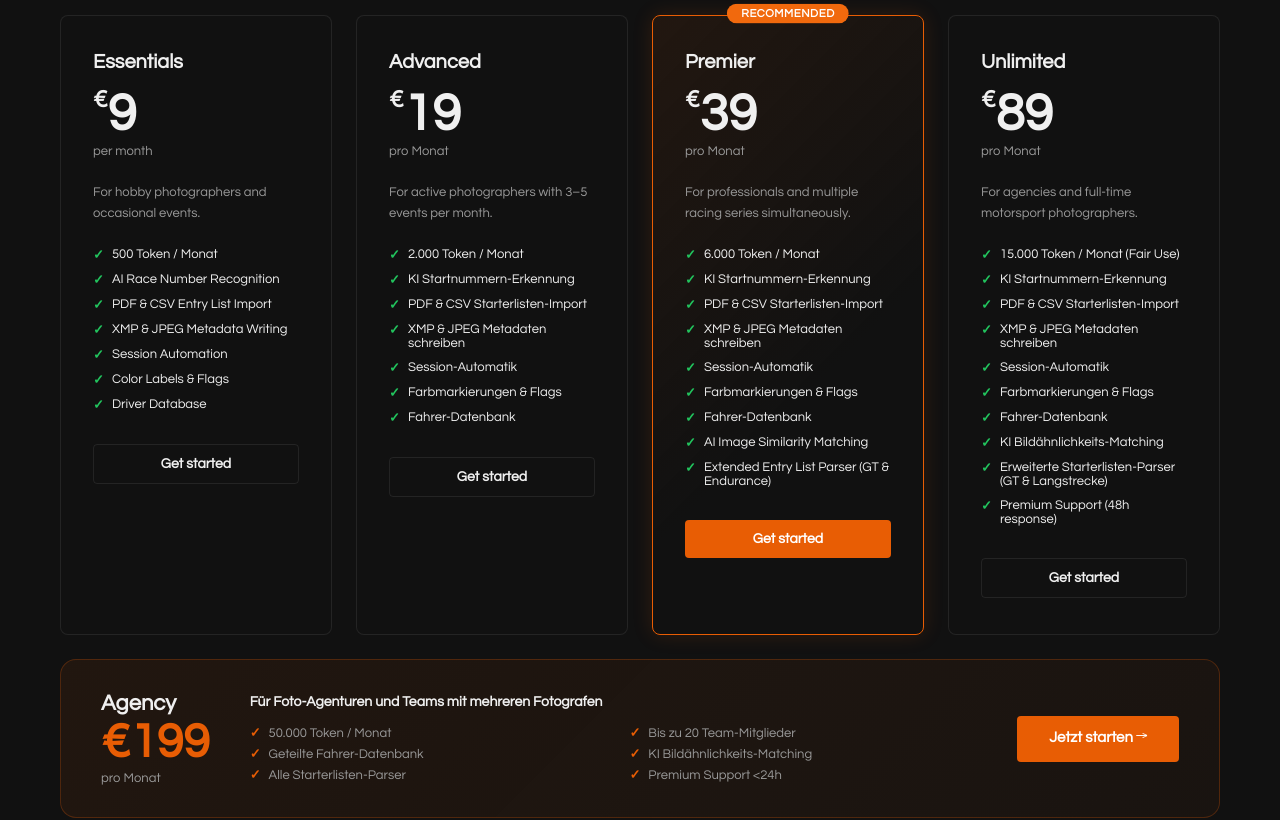
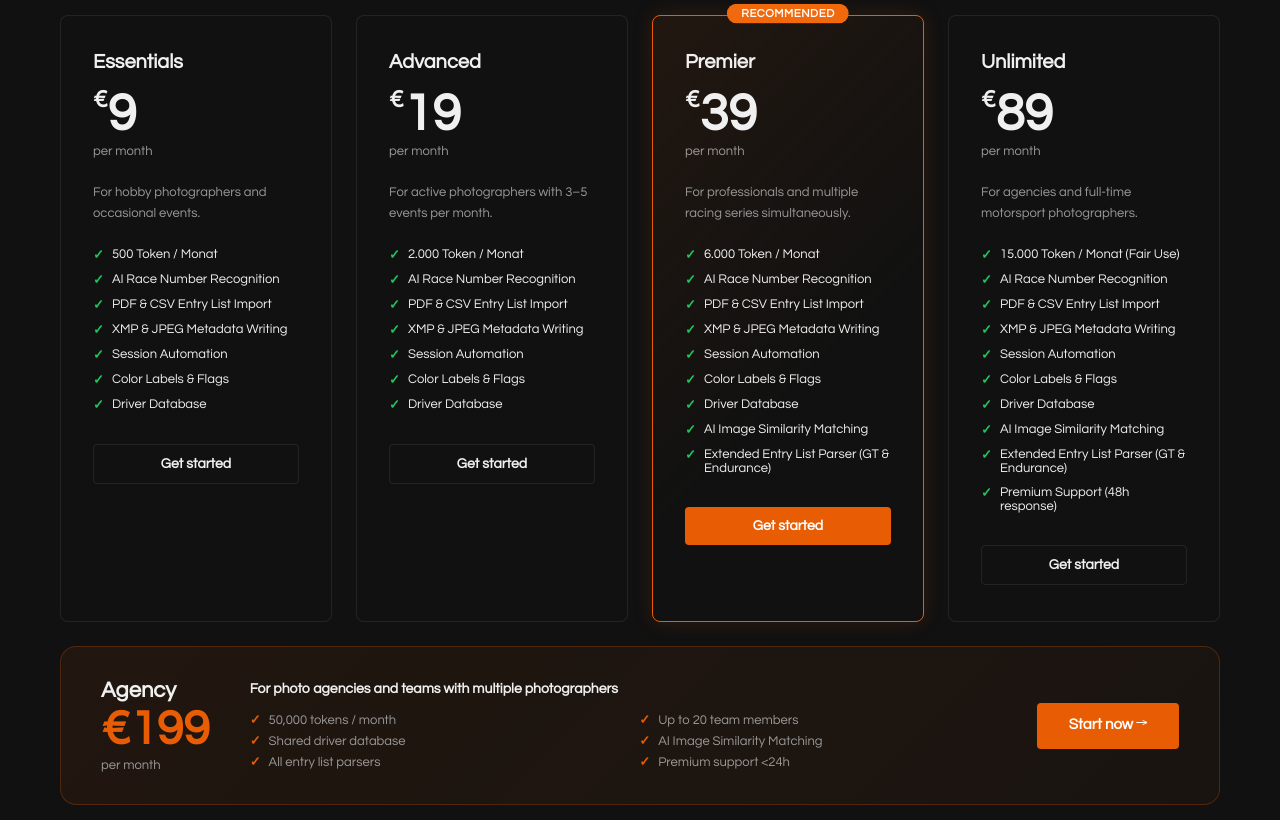
Before and after one commit to axelweichert/skipi-landing, a website: page public/index.html in a window 1280 px wide. Shown: the part 5374-6194 px from the top of the page. Drawn offline with Linux system fonts and the light colour scheme.

Commit message:
v1.3.38 – BUGFIX: Pricing Agency/Advanced/Premier/Unlimited i18n komplett (data-i18n fehlte)

```diff
--- a/package.json
+++ b/package.json
@@ -1,6 +1,6 @@
 {
   "name": "skipi-landing",
-  "version": "1.3.37",
+  "version": "1.3.38",
   "private": true,
   "scripts": {
     "deploy": "wrangler deploy"
--- a/public/index.html
+++ b/public/index.html
@@ -858,16 +858,16 @@
       <div class="pricing-card" data-plan="advanced">
         <div class="pricing-name">Advanced</div>
         <div class="pricing-price"><sup>€</sup>19</div>
-        <div class="pricing-period">pro Monat</div>
+        <div class="pricing-period" data-i18n="price.period">pro Monat</div>
         <div class="pricing-desc" data-i18n="plan.adv.desc">Für aktive Fotografen mit 3–5 Events pro Monat.</div>
         <ul class="pricing-features">
           <li>2.000 Token / Monat</li>
-          <li>KI Startnummern-Erkennung</li>
-          <li>PDF &amp; CSV Starterlisten-Import</li>
-          <li>XMP &amp; JPEG Metadaten schreiben</li>
-          <li>Session-Automatik</li>
-          <li>Farbmarkierungen &amp; Flags</li>
-          <li>Fahrer-Datenbank</li>
+          <li data-i18n="feat.ai">KI Startnummern-Erkennung</li>
+          <li data-i18n="feat.pdf">PDF &amp; CSV Starterlisten-Import</li>
+          <li data-i18n="feat.xmp">XMP &amp; JPEG Metadaten schreiben</li>
+          <li data-i18n="feat.session">Session-Automatik</li>
+          <li data-i18n="feat.flags">Farbmarkierungen &amp; Flags</li>
+          <li data-i18n="feat.db">Fahrer-Datenbank</li>
         </ul>
         <a href="https://app.skipi.cloud/login?plan=advanced" class="btn-pricing outline" data-i18n="btn.start">Starten</a>
       </div>
@@ -876,16 +876,16 @@
         <div class="pricing-popular" data-i18n="plan.recommended">Empfohlen</div>
         <div class="pricing-name">Premier</div>
         <div class="pricing-price"><sup>€</sup>39</div>
-        <div class="pricing-period">pro Monat</div>
+        <div class="pricing-period" data-i18n="price.period">pro Monat</div>
         <div class="pricing-desc" data-i18n="plan.pre.desc">Für Profis und mehrere Rennserien gleichzeitig.</div>
         <ul class="pricing-features">
           <li>6.000 Token / Monat</li>
-          <li>KI Startnummern-Erkennung</li>
-          <li>PDF &amp; CSV Starterlisten-Import</li>
-          <li>XMP &amp; JPEG Metadaten schreiben</li>
-          <li>Session-Automatik</li>
-          <li>Farbmarkierungen &amp; Flags</li>
-          <li>Fahrer-Datenbank</li>
+          <li data-i18n="feat.ai">KI Startnummern-Erkennung</li>
+          <li data-i18n="feat.pdf">PDF &amp; CSV Starterlisten-Import</li>
+          <li data-i18n="feat.xmp">XMP &amp; JPEG Metadaten schreiben</li>
+          <li data-i18n="feat.session">Session-Automatik</li>
+          <li data-i18n="feat.flags">Farbmarkierungen &amp; Flags</li>
+          <li data-i18n="feat.db">Fahrer-Datenbank</li>
           <li data-i18n="feat.match">KI Bildähnlichkeits-Matching</li>
           <li data-i18n="feat.parser">Erweiterte Starterlisten-Parser (GT &amp; Langstrecke)</li>
         </ul>
@@ -895,18 +895,18 @@
       <div class="pricing-card" data-plan="unlimited">
         <div class="pricing-name">Unlimited</div>
         <div class="pricing-price"><sup>€</sup>89</div>
-        <div class="pricing-period">pro Monat</div>
+        <div class="pricing-period" data-i18n="price.period">pro Monat</div>
         <div class="pricing-desc" data-i18n="plan.unl.desc">Für Agenturen und Vollzeit-Motorsportfotografen.</div>
         <ul class="pricing-features">
           <li>15.000 Token / Monat (Fair Use)</li>
-          <li>KI Startnummern-Erkennung</li>
-          <li>PDF &amp; CSV Starterlisten-Import</li>
-          <li>XMP &amp; JPEG Metadaten schreiben</li>
-          <li>Session-Automatik</li>
-          <li>Farbmarkierungen &amp; Flags</li>
-          <li>Fahrer-Datenbank</li>
-          <li>KI Bildähnlichkeits-Matching</li>
-          <li>Erweiterte Starterlisten-Parser (GT &amp; Langstrecke)</li>
+          <li data-i18n="feat.ai">KI Startnummern-Erkennung</li>
+          <li data-i18n="feat.pdf">PDF &amp; CSV Starterlisten-Import</li>
+          <li data-i18n="feat.xmp">XMP &amp; JPEG Metadaten schreiben</li>
+          <li data-i18n="feat.session">Session-Automatik</li>
+          <li data-i18n="feat.flags">Farbmarkierungen &amp; Flags</li>
+          <li data-i18n="feat.db">Fahrer-Datenbank</li>
+          <li data-i18n="feat.match">KI Bildähnlichkeits-Matching</li>
+          <li data-i18n="feat.parser">Erweiterte Starterlisten-Parser (GT &amp; Langstrecke)</li>
           <li data-i18n="feat.support">Premium Support (48h Antwortzeit)</li>
         </ul>
         <a href="https://app.skipi.cloud/login?plan=unlimited" class="btn-pricing outline" data-i18n="btn.start">Starten</a>
@@ -919,21 +919,21 @@
       <div style="flex:0 0 auto;">
         <div style="font-family:'Century Gothic','Apple Gothic',Futura,sans-serif;font-size:22px;font-weight:800;margin-bottom:4px;">Agency</div>
         <div style="font-size:48px;font-weight:900;line-height:1;color:var(--orange);">€<span>199</span></div>
-        <div style="font-size:13px;color:var(--text2);margin-top:4px;">pro Monat</div>
+        <div style="font-size:13px;color:var(--text2);margin-top:4px;" data-i18n="price.period">pro Monat</div>
       </div>
       <div style="flex:1;min-width:220px;">
-        <div style="font-size:14px;color:var(--text1);margin-bottom:16px;font-weight:600;">Für Foto-Agenturen und Teams mit mehreren Fotografen</div>
+        <div style="font-size:14px;color:var(--text1);margin-bottom:16px;font-weight:600;" data-i18n="agency.tagline">Für Foto-Agenturen und Teams mit mehreren Fotografen</div>
         <div style="display:grid;grid-template-columns:1fr 1fr;gap:6px 32px;">
-          <div style="font-size:13px;color:var(--text2);display:flex;gap:8px;align-items:center;"><span style="color:var(--orange);font-weight:700;">✓</span> 50.000 Token / Monat</div>
-          <div style="font-size:13px;color:var(--text2);display:flex;gap:8px;align-items:center;"><span style="color:var(--orange);font-weight:700;">✓</span> Bis zu 20 Team-Mitglieder</div>
-          <div style="font-size:13px;color:var(--text2);display:flex;gap:8px;align-items:center;"><span style="color:var(--orange);font-weight:700;">✓</span> Geteilte Fahrer-Datenbank</div>
-          <div style="font-size:13px;color:var(--text2);display:flex;gap:8px;align-items:center;"><span style="color:var(--orange);font-weight:700;">✓</span> KI Bildähnlichkeits-Matching</div>
-          <div style="font-size:13px;color:var(--text2);display:flex;gap:8px;align-items:center;"><span style="color:var(--orange);font-weight:700;">✓</span> Alle Starterlisten-Parser</div>
-          <div style="font-size:13px;color:var(--text2);display:flex;gap:8px;align-items:center;"><span style="color:var(--orange);font-weight:700;">✓</span> Premium Support &lt;24h</div>
+          <div style="font-size:13px;color:var(--text2);display:flex;gap:8px;align-items:center;"><span style="color:var(--orange);font-weight:700;">✓</span> <span data-i18n="agency.f1">50.000 Token / Monat</span></div>
+          <div style="font-size:13px;color:var(--text2);display:flex;gap:8px;align-items:center;"><span style="color:var(--orange);font-weight:700;">✓</span> <span data-i18n="agency.f2">Bis zu 20 Team-Mitglieder</span></div>
+          <div style="font-size:13px;color:var(--text2);display:flex;gap:8px;align-items:center;"><span style="color:var(--orange);font-weight:700;">✓</span> <span data-i18n="agency.f3">Geteilte Fahrer-Datenbank</span></div>
+          <div style="font-size:13px;color:var(--text2);display:flex;gap:8px;align-items:center;"><span style="color:var(--orange);font-weight:700;">✓</span> <span data-i18n="feat.match">KI Bildähnlichkeits-Matching</span></div>
+          <div style="font-size:13px;color:var(--text2);display:flex;gap:8px;align-items:center;"><span style="color:var(--orange);font-weight:700;">✓</span> <span data-i18n="agency.f5">Alle Starterlisten-Parser</span></div>
+          <div style="font-size:13px;color:var(--text2);display:flex;gap:8px;align-items:center;"><span style="color:var(--orange);font-weight:700;">✓</span> <span data-i18n="agency.f6">Premium Support &lt;24h</span></div>
         </div>
       </div>
       <div style="flex:0 0 auto;">
-        <a href="https://app.skipi.cloud/login?plan=agency" class="btn-pricing primary" style="white-space:nowrap;padding:14px 32px;font-size:15px;">Jetzt starten →</a>
+        <a href="https://app.skipi.cloud/login?plan=agency" class="btn-pricing primary" style="white-space:nowrap;padding:14px 32px;font-size:15px;" data-i18n="agency.cta">Jetzt starten →</a>
       </div>
     </div>
 
@@ -1303,6 +1303,7 @@ de:{
   'plan.ess.desc':'Für Hobby-Fotografen und gelegentliche Events.','plan.adv.desc':'Für aktive Fotografen mit 3–5 Events pro Monat.','plan.pre.desc':'Für Profis und mehrere Rennserien gleichzeitig.','plan.unl.desc':'Für Agenturen und Vollzeit-Motorsportfotografen.',
   'feat.ai':'KI Startnummern-Erkennung','feat.pdf':'PDF & CSV Starterlisten-Import','feat.xmp':'XMP & JPEG Metadaten schreiben','feat.session':'Session-Automatik','feat.flags':'Farbmarkierungen & Flags','feat.db':'Fahrer-Datenbank','feat.match':'KI Bildähnlichkeits-Matching','feat.parser':'Erweiterte Starterlisten-Parser (GT & Langstrecke)','feat.support':'Premium Support (48h Antwortzeit)',
   'btn.start':'Starten',
+  'agency.tagline':'Für Foto-Agenturen und Teams mit mehreren Fotografen','agency.f1':'50.000 Token / Monat','agency.f2':'Bis zu 20 Team-Mitglieder','agency.f3':'Geteilte Fahrer-Datenbank','agency.f5':'Alle Starterlisten-Parser','agency.f6':'Premium Support <24h','agency.cta':'Jetzt starten →',
   'pu.title':'PowerUps gefällig?','pu.token_title':'Token-Pakete','pu.desc':'Jederzeit zubuchbar, 12 Monate gültig.','pu.note':'PowerUps sind nach dem Login im Account-Bereich verfügbar.','pu.backup_title':'Datenbank-Backup','pu.backup_desc':'Verschlüsselt gespeichert in der EU. Jederzeit wiederherstellbar.','pu.backup_hint':'Monatlich kündbar · nur im bezahlten Plan','pu.backup_add':'Zum Plan hinzufügen','pu.backup_selected':'Backup Add-on ausgewählt — klicke „Starten" bei deinem Wunschplan',
   'faq.heading':'Häufige Fragen',
   'cta.h2':'Bereit für deinen<br><em>ersten Event mit Skipi?</em>','cta.sub':'Starte jetzt kostenlos. Keine Kreditkarte, keine Installation. Einfach Browser öffnen und loslegen.','cta.btn':'🚀 Skipi kostenlos testen',
@@ -1337,6 +1338,7 @@ en:{
   'plan.ess.desc':'For hobby photographers and occasional events.','plan.adv.desc':'For active photographers with 3–5 events per month.','plan.pre.desc':'For professionals and multiple racing series simultaneously.','plan.unl.desc':'For agencies and full-time motorsport photographers.',
   'feat.ai':'AI Race Number Recognition','feat.pdf':'PDF & CSV Entry List Import','feat.xmp':'XMP & JPEG Metadata Writing','feat.session':'Session Automation','feat.flags':'Color Labels & Flags','feat.db':'Driver Database','feat.match':'AI Image Similarity Matching','feat.parser':'Extended Entry List Parser (GT & Endurance)','feat.support':'Premium Support (48h response)',
   'btn.start':'Get started',
+  'agency.tagline':'For photo agencies and teams with multiple photographers','agency.f1':'50,000 tokens / month','agency.f2':'Up to 20 team members','agency.f3':'Shared driver database','agency.f5':'All entry list parsers','agency.f6':'Premium support <24h','agency.cta':'Start now →',
   'pu.title':'PowerUps?','pu.token_title':'Token Packages','pu.desc':'Add anytime, valid for 12 months.','pu.note':'PowerUps are available in the account section after login.','pu.backup_title':'Database Backup','pu.backup_desc':'Encrypted storage in the EU. Restore at any time.','pu.backup_hint':'Cancel anytime · paid plans only','pu.backup_add':'Add to plan','pu.backup_selected':'Backup Add-on selected — click "Start" on your chosen plan',
   'faq.heading':'Frequently Asked Questions',
   'cta.h2':'Ready for your<br><em>first event with Skipi?</em>','cta.sub':'Start free now. No credit card, no installation. Just open your browser and go.','cta.btn':'🚀 Try Skipi for free',
@@ -1371,6 +1373,7 @@ fr:{
   'plan.ess.desc':'Pour les photographes amateurs et les événements occasionnels.','plan.adv.desc':'Pour les photographes actifs avec 3–5 événements par mois.','plan.pre.desc':'Pour les professionnels et plusieurs séries simultanément.','plan.unl.desc':'Pour les agences et les photographes de motorsport à plein temps.',
   'feat.ai':'Reconnaissance IA des numéros','feat.pdf':'Import PDF & CSV listes de départ','feat.xmp':'Écriture métadonnées XMP & JPEG','feat.session':'Automatisation sessions','feat.flags':'Marquages couleur & Drapeaux','feat.db':'Base de données pilotes','feat.match':'Correspondance IA par similarité','feat.parser':'Parseur étendu (GT & Endurance)','feat.support':'Support Premium (réponse 48h)',
   'btn.start':'Commencer',
+  'agency.tagline':'Pour les agences photo et les équipes avec plusieurs photographes','agency.f1':'50 000 tokens / mois','agency.f2':'Jusqu\u2019à 20 membres d\u2019équipe','agency.f3':'Base de données pilotes partagée','agency.f5':'Tous les parseurs de listes','agency.f6':'Support premium <24h','agency.cta':'Démarrer →',
   'pu.title':'Des PowerUps ?','pu.token_title':'Packs de tokens','pu.desc':'Ajoutables à tout moment, valables 12 mois.','pu.note':'Les PowerUps sont disponibles dans la section compte après connexion.','pu.backup_title':'Sauvegarde BDD','pu.backup_desc':'Stockage chiffré en UE. Restauration à tout moment.','pu.backup_hint':'Résiliable mensuellement · plans payants uniquement','pu.backup_add':'Ajouter au plan','pu.backup_selected':'Backup sélectionné — cliquez sur « Démarrer » pour votre plan',
   'faq.heading':'Questions fréquentes',
   'cta.h2':'Prêt pour votre<br><em>premier événement avec Skipi ?</em>','cta.sub':'Commencez gratuitement maintenant. Pas de carte bancaire, pas d\'installation. Ouvrez simplement votre navigateur.','cta.btn':'🚀 Essayer Skipi gratuitement',
@@ -1405,6 +1408,7 @@ it:{
   'plan.ess.desc':'Per fotografi amatoriali ed eventi occasionali.','plan.adv.desc':'Per fotografi attivi con 3–5 eventi al mese.','plan.pre.desc':'Per professionisti e più serie simultane.','plan.unl.desc':'Per agenzie e fotografi di motorsport a tempo pieno.',
   'feat.ai':'Riconoscimento IA numeri','feat.pdf':'Import PDF & CSV liste iscritti','feat.xmp':'Scrittura metadati XMP & JPEG','feat.session':'Automazione sessioni','feat.flags':'Etichette colore & Flag','feat.db':'Database piloti','feat.match':'Corrispondenza IA per somiglianza','feat.parser':'Parser esteso (GT & Endurance)','feat.support':'Supporto Premium (risposta 48h)',
   'btn.start':'Inizia',
+  'agency.tagline':'Per agenzie fotografiche e team con più fotografi','agency.f1':'50.000 token / mese','agency.f2':'Fino a 20 membri del team','agency.f3':'Database piloti condiviso','agency.f5':'Tutti i parser di liste','agency.f6':'Supporto premium <24h','agency.cta':'Inizia ora →',
   'pu.title':'PowerUp in offerta?','pu.token_title':'Pacchetti token','pu.desc':'Acquistabili in qualsiasi momento, validi 12 mesi.','pu.note':'I PowerUp sono disponibili nella sezione account dopo il login.','pu.backup_title':'Backup Database','pu.backup_desc':'Archiviazione crittografata in UE. Ripristino in qualsiasi momento.','pu.backup_hint':'Annullabile mensilmente · solo piani a pagamento','pu.backup_add':'Aggiungi al piano','pu.backup_selected':'Backup selezionato — clicca su "Inizia" per il tuo piano',
   'faq.heading':'Domande frequenti',
   'cta.h2':'Pronto per il tuo<br><em>primo evento con Skipi?</em>','cta.sub':'Inizia gratis ora. Nessuna carta di credito, nessuna installazione. Apri semplicemente il browser.','cta.btn':'🚀 Prova Skipi gratis',
@@ -1439,6 +1443,7 @@ es:{
   'plan.ess.desc':'Para fotógrafos aficionados y eventos ocasionales.','plan.adv.desc':'Para fotógrafos activos con 3–5 eventos al mes.','plan.pre.desc':'Para profesionales y múltiples series simultáneas.','plan.unl.desc':'Para agencias y fotógrafos de motorsport a tiempo completo.',
   'feat.ai':'Reconocimiento IA de números','feat.pdf':'Importación PDF & CSV listas de salida','feat.xmp':'Escritura metadatos XMP & JPEG','feat.session':'Automatización de sesiones','feat.flags':'Etiquetas de color & Banderas','feat.db':'Base de datos de pilotos','feat.match':'Coincidencia IA por similitud','feat.parser':'Parser extendido (GT & Resistencia)','feat.support':'Soporte Premium (respuesta 48h)',
   'btn.start':'Empezar',
+  'agency.tagline':'Para agencias de fotografía y equipos con varios fotógrafos','agency.f1':'50.000 tokens / mes','agency.f2':'Hasta 20 miembros del equipo','agency.f3':'Base de datos de pilotos compartida','agency.f5':'Todos los analizadores de listas','agency.f6':'Soporte premium <24h','agency.cta':'Empezar ahora →',
   'pu.title':'¿PowerUps?','pu.token_title':'Paquetes de tokens','pu.desc':'Añadibles en cualquier momento, válidos 12 meses.','pu.note':'Los PowerUps están disponibles en la sección de cuenta después del inicio de sesión.','pu.backup_title':'Copia de seguridad','pu.backup_desc':'Almacenamiento cifrado en la UE. Restauración en cualquier momento.','pu.backup_hint':'Cancelable mensualmente · solo planes de pago','pu.backup_add':'Añadir al plan','pu.backup_selected':'Backup seleccionado — haz clic en «Empezar» en tu plan deseado',
   'faq.heading':'Preguntas frecuentes',
   'cta.h2':'¿Listo para tu<br><em>primer evento con Skipi?</em>','cta.sub':'Empieza gratis ahora. Sin tarjeta de crédito, sin instalación. Solo abre el navegador.','cta.btn':'🚀 Probar Skipi gratis',
@@ -1473,6 +1478,7 @@ pt:{
   'plan.ess.desc':'Para fotógrafos amadores e eventos ocasionais.','plan.adv.desc':'Para fotógrafos ativos com 3–5 eventos por mês.','plan.pre.desc':'Para profissionais e múltiplas séries simultâneas.','plan.unl.desc':'Para agências e fotógrafos de motorsport a tempo inteiro.',
   'feat.ai':'Reconhecimento IA de números','feat.pdf':'Importação PDF & CSV listas de partida','feat.xmp':'Escrita metadados XMP & JPEG','feat.session':'Automação de sessões','feat.flags':'Etiquetas de cor & Bandeiras','feat.db':'Base de dados de pilotos','feat.match':'Correspondência IA por similaridade','feat.parser':'Parser alargado (GT & Resistência)','feat.support':'Suporte Premium (resposta 48h)',
   'btn.start':'Começar',
+  'agency.tagline':'Para agências de fotografia e equipas com vários fotógrafos','agency.f1':'50.000 tokens / mês','agency.f2':'Até 20 membros da equipa','agency.f3':'Base de dados de pilotos partilhada','agency.f5':'Todos os analisadores de listas','agency.f6':'Suporte premium <24h','agency.cta':'Começar agora →',
   'pu.title':'PowerUps disponíveis?','pu.token_title':'Pacotes de tokens','pu.desc':'Adicionáveis a qualquer momento, válidos 12 meses.','pu.note':'Os PowerUps estão disponíveis na secção de conta após o login.','pu.backup_title':'Backup de Base de Dados','pu.backup_desc':'Armazenamento cifrado na UE. Restauração a qualquer momento.','pu.backup_hint':'Cancelável mensalmente · apenas planos pagos','pu.backup_add':'Adicionar ao plano','pu.backup_selected':'Backup selecionado — clique em «Iniciar» no plano desejado',
   'faq.heading':'Perguntas frequentes',
   'cta.h2':'Pronto para o seu<br><em>primeiro evento com Skipi?</em>','cta.sub':'Comece grátis agora. Sem cartão de crédito, sem instalação. Basta abrir o navegador.','cta.btn':'🚀 Experimentar Skipi grátis',
```
Also changed, not shown: CHANGELOG.md.
